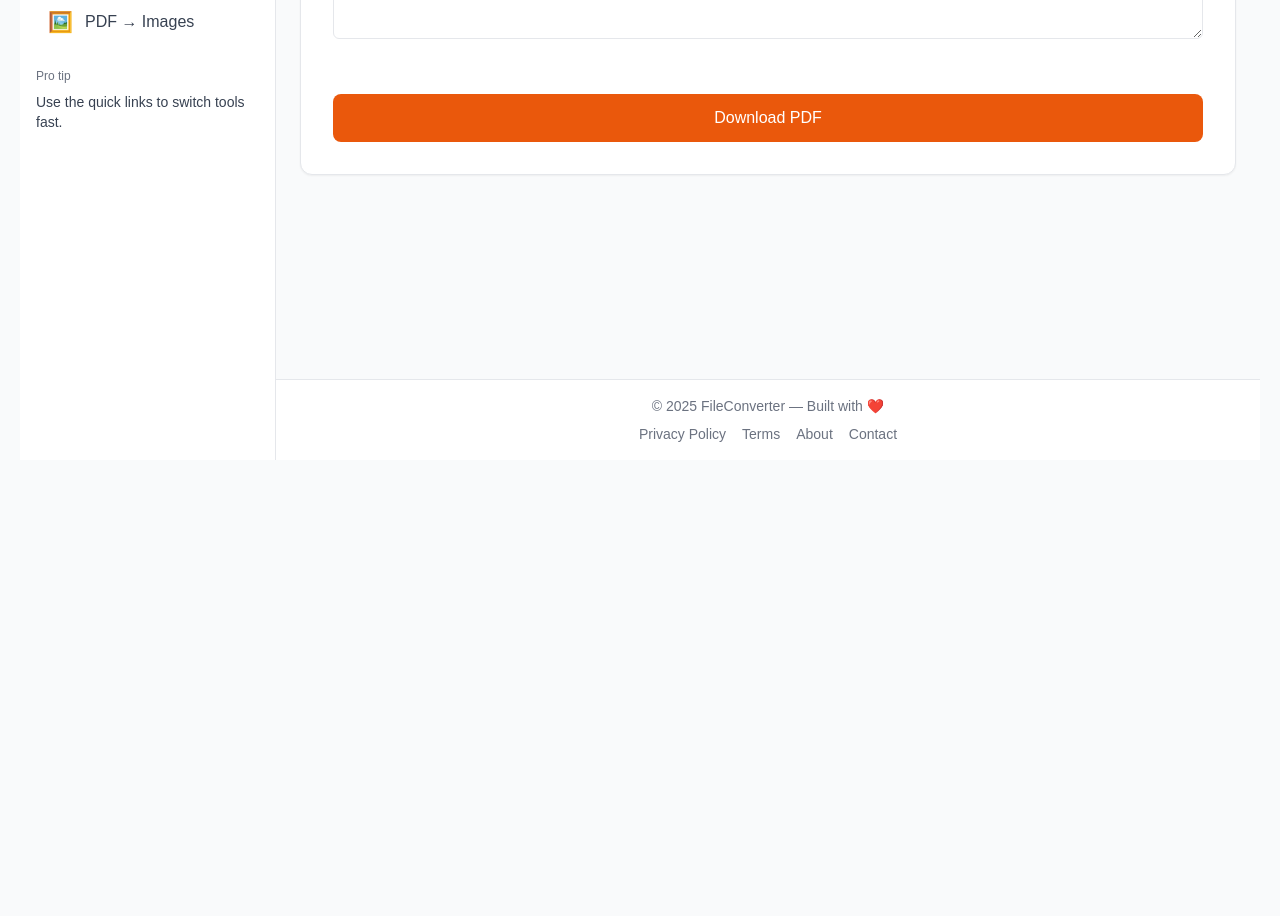
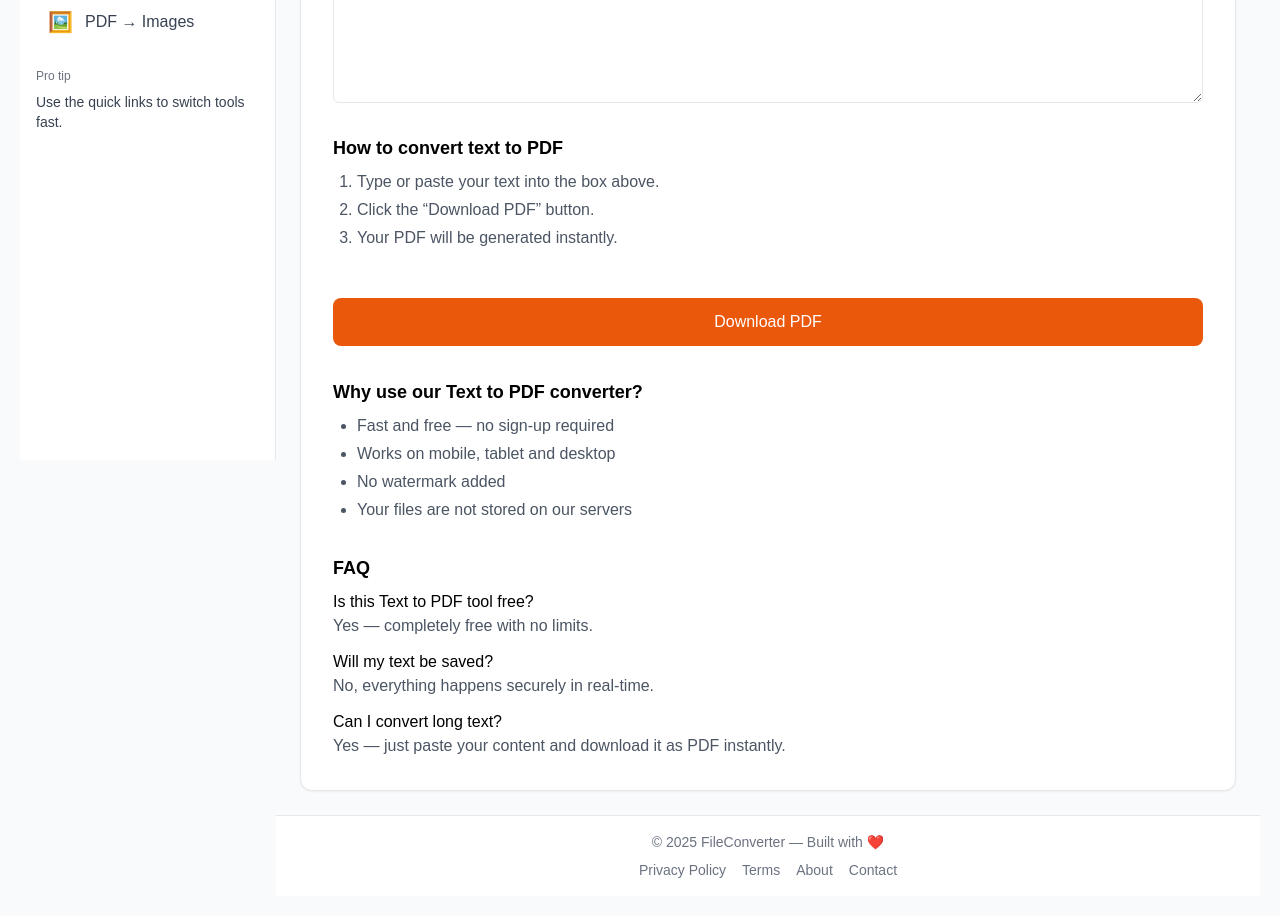
Before and after one commit to nandyalavijayakumar/file-converter, a Next.js app: page /convert/text-to-pdf in a window 1280 px wide. Shown: the part 360-1276 px from the top of the page. Before the commit the page ends 840 px from the top, so only its background shows below. Built offline with nearby package versions, Linux system fonts and the light colour scheme.

Commit message:
add extra content2

```diff
--- a/app/convert/text-to-pdf/page.jsx
+++ b/app/convert/text-to-pdf/page.jsx
@@ -1,3 +1,9 @@
+// import { redirect } from "next/navigation";
+
+// export default function Home() {
+//   redirect("/convert/text-to-pdf");
+// }
+
 "use client"
 
 import { useState, useEffect } from "react"
@@ -39,8 +45,14 @@ export default function TextToPdf() {
 
   return (
     <div className="bg-white shadow-sm rounded-xl p-8 border">
+
+
       <h1 className="text-2xl font-semibold mb-6 text-gray-800">Text → PDF</h1>
-
+   <p className="text-gray-600 mb-4">
+  Convert your text into a clean, downloadable PDF file instantly.
+  This free Text to PDF converter is perfect for notes, essays, invoices, stories,
+  or any content you want to save and share professionally.
+</p>
       {/* ⭐ Load AdSense script only once per page */}
       <Script
         async
@@ -70,6 +82,14 @@ export default function TextToPdf() {
         value={text}
         onChange={(e) => setText(e.target.value)}
       />
+      <div className="mt-6">
+  <h2 className="text-lg font-semibold mb-2">How to convert text to PDF</h2>
+  <ol className="list-decimal ml-6 text-gray-600 space-y-1">
+    <li>Type or paste your text into the box above.</li>
+    <li>Click the “Download PDF” button.</li>
+    <li>Your PDF will be generated instantly.</li>
+  </ol>
+</div>
 
       {/* ⭐ Bottom Ad */}
       <div className="my-4 flex justify-center w-full">
@@ -93,6 +113,33 @@ export default function TextToPdf() {
       >
         {loading ? "Converting..." : "Download PDF"}
       </button>
+      <div className="mt-8">
+  <h2 className="text-lg font-semibold mb-2">Why use our Text to PDF converter?</h2>
+  <ul className="list-disc ml-6 text-gray-600 space-y-1">
+    <li>Fast and free — no sign-up required</li>
+    <li>Works on mobile, tablet and desktop</li>
+    <li>No watermark added</li>
+    <li>Your files are not stored on our servers</li>
+  </ul>
+</div>
+
+<div className="mt-8">
+  <h2 className="text-lg font-semibold mb-2">FAQ</h2>
+
+  <p className="font-medium">Is this Text to PDF tool free?</p>
+  <p className="text-gray-600 mb-3">Yes — completely free with no limits.</p>
+
+  <p className="font-medium">Will my text be saved?</p>
+  <p className="text-gray-600 mb-3">
+    No, everything happens securely in real-time.
+  </p>
+
+  <p className="font-medium">Can I convert long text?</p>
+  <p className="text-gray-600">
+    Yes — just paste your content and download it as PDF instantly.
+  </p>
+</div>
+
     </div>
   )
 }
```
